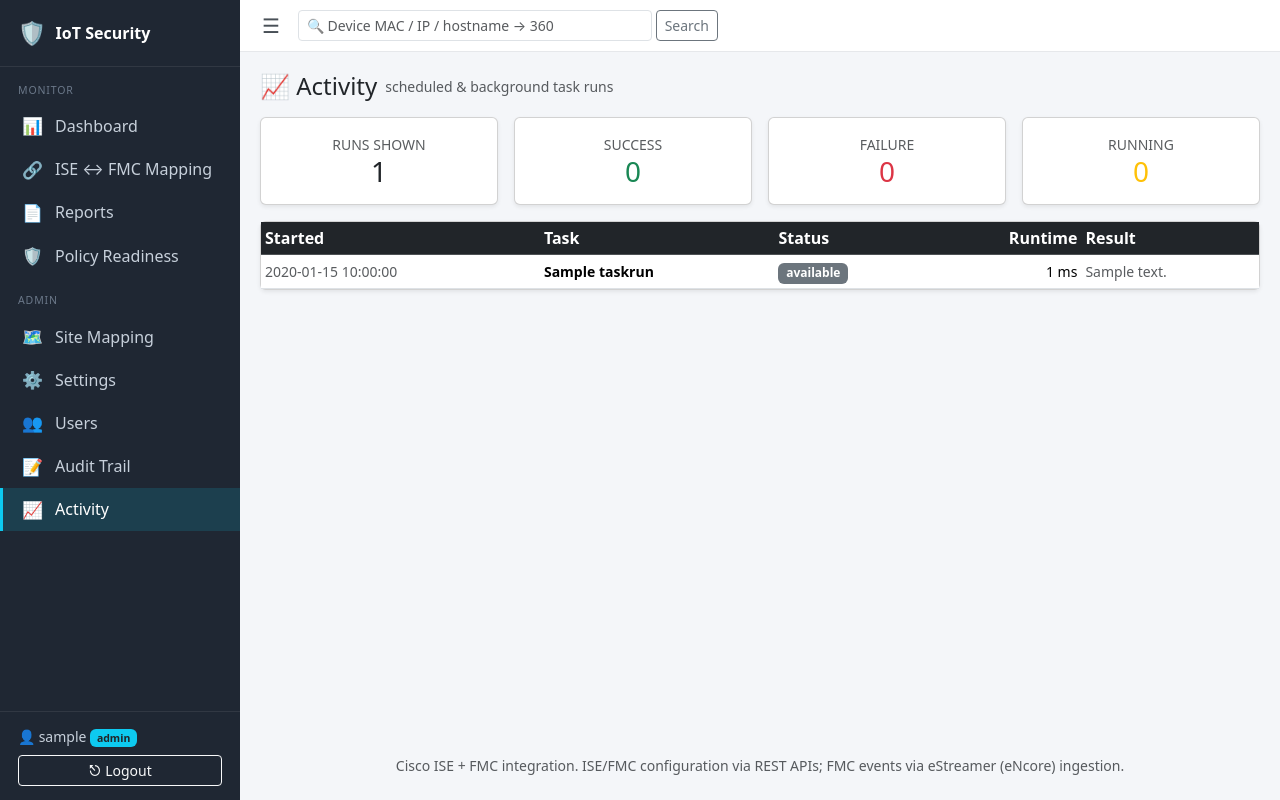
After one commit to vishal4567/FMC_ISE_IOT_DASHBOARD_WEB, a Django app: page /config/activity/ in a window 1280 px wide. The commit adds this page. Run offline with Django 5.2, Linux system fonts and the light colour scheme; a user stored in the database is signed in; tables that the repository leaves empty hold one stand-in row (values such as "Sample post"); parts of the project's set-up code (start-up, migrations or seed data) failed here and were passed over; some libraries are stand-ins or nearby versions.

Commit message:
Add Audit Trail + Activity (scheduler runs) admin dashboards
- AuditLog + TaskRun models (migration 0007)
- audit.log() records config changes; wired into config_users/sites/settings
- tasksignals records every Celery task run (prerun/postrun/failure) to TaskRun,
  registered from config/celery.py; light 2000-row retention
- config_audit (searchable) and config_activity (with success/failure/running
  stats) admin-only views + templates; sidebar Admin links

Co-Authored-By: Claude Opus 4.8 <noreply@anthropic.com>

```diff
--- a/dashboard/models.py
+++ b/dashboard/models.py
@@ -179,3 +179,39 @@ class AppSetting(models.Model):
     @classmethod
     def set(cls, key, value):
         cls.objects.update_or_create(key=key, defaults={"value": str(value)})
+
+
+class AuditLog(models.Model):
+    """Who changed what, when - one row per config mutation (users, site mapping,
+    settings). Shown on the admin Audit Trail page."""
+
+    ts = models.DateTimeField(auto_now_add=True, db_index=True)
+    username = models.CharField(max_length=150, blank=True)
+    action = models.CharField(max_length=64, db_index=True)  # e.g. user.add
+    target = models.CharField(max_length=200, blank=True)
+    detail = models.CharField(max_length=500, blank=True)
+
+    class Meta:
+        ordering = ["-ts"]
+
+    def __str__(self):
+        return f"{self.ts:%Y-%m-%d %H:%M} {self.username} {self.action}"
+
+
+class TaskRun(models.Model):
+    """One scheduled/background task execution (Celery), recorded via task
+    signals. Shown on the admin Activity page."""
+
+    task_id = models.CharField(max_length=64, db_index=True, blank=True)
+    name = models.CharField(max_length=120, db_index=True)
+    status = models.CharField(max_length=16, default="started")  # started/success/failure
+    started = models.DateTimeField(auto_now_add=True, db_index=True)
+    finished = models.DateTimeField(null=True, blank=True)
+    runtime_ms = models.IntegerField(null=True, blank=True)
+    detail = models.CharField(max_length=500, blank=True)
+
+    class Meta:
+        ordering = ["-started"]
+
+    def __str__(self):
+        return f"{self.name} [{self.status}]"
--- a/dashboard/templates/dashboard/base.html
+++ b/dashboard/templates/dashboard/base.html
@@ -97,6 +97,10 @@
         <span class="ico">⚙️</span><span class="label">Settings</span></a>
       <a class="nav-link {% if url == 'config_users' %}active{% endif %}" href="{% url 'dashboard:config_users' %}" title="Users">
         <span class="ico">👥</span><span class="label">Users</span></a>
+      <a class="nav-link {% if url == 'config_audit' %}active{% endif %}" href="{% url 'dashboard:config_audit' %}" title="Audit Trail">
+        <span class="ico">📝</span><span class="label">Audit Trail</span></a>
+      <a class="nav-link {% if url == 'config_activity' %}active{% endif %}" href="{% url 'dashboard:config_activity' %}" title="Activity">
+        <span class="ico">📈</span><span class="label">Activity</span></a>
       {% endif %}
 
       {% if user.is_authenticated %}
--- /dev/null
+++ b/dashboard/templates/dashboard/config_activity.html
@@ -0,0 +1,56 @@
+{% extends "dashboard/base.html" %}
+{% block title %}Activity · Scheduler Runs{% endblock %}
+
+{% block content %}
+<div class="d-flex align-items-center mb-3">
+  <h4 class="mb-0">📈 Activity</h4>
+  <span class="text-muted small ms-2">scheduled &amp; background task runs</span>
+</div>
+
+<div class="row g-3 mb-3">
+  <div class="col-6 col-md-3"><div class="card shadow-sm h-100"><div class="card-body text-center">
+    <div class="text-muted small text-uppercase">Runs shown</div>
+    <div class="h3 mb-0">{{ stats.total }}</div></div></div></div>
+  <div class="col-6 col-md-3"><div class="card shadow-sm h-100"><div class="card-body text-center">
+    <div class="text-muted small text-uppercase">Success</div>
+    <div class="h3 mb-0 text-success">{{ stats.success }}</div></div></div></div>
+  <div class="col-6 col-md-3"><div class="card shadow-sm h-100"><div class="card-body text-center">
+    <div class="text-muted small text-uppercase">Failure</div>
+    <div class="h3 mb-0 text-danger">{{ stats.failure }}</div></div></div></div>
+  <div class="col-6 col-md-3"><div class="card shadow-sm h-100"><div class="card-body text-center">
+    <div class="text-muted small text-uppercase">Running</div>
+    <div class="h3 mb-0 text-warning">{{ stats.running }}</div></div></div></div>
+</div>
+
+<div class="card shadow-sm">
+  <div class="table-responsive">
+    <table class="table table-sm table-hover align-middle mb-0">
+      <thead class="table-dark">
+        <tr><th>Started</th><th>Task</th><th>Status</th><th class="text-end">Runtime</th><th>Result</th></tr>
+      </thead>
+      <tbody>
+        {% for r in rows %}
+        <tr>
+          <td class="small text-muted text-nowrap">{{ r.started|date:"Y-m-d H:i:s" }}</td>
+          <td class="fw-semibold small">{{ r.name }}</td>
+          <td>
+            {% if r.status == "success" %}<span class="badge bg-success">success</span>
+            {% elif r.status == "failure" %}<span class="badge bg-danger">failure</span>
+            {% elif r.finished is None %}<span class="badge bg-warning text-dark">running</span>
+            {% else %}<span class="badge bg-secondary">{{ r.status }}</span>{% endif %}
+          </td>
+          <td class="text-end small text-nowrap">
+            {% if r.runtime_ms is not None %}{{ r.runtime_ms }} ms{% else %}—{% endif %}
+          </td>
+          <td class="small text-muted text-truncate" style="max-width:420px">{{ r.detail }}</td>
+        </tr>
+        {% empty %}
+        <tr><td colspan="5" class="text-center text-muted py-3">
+          No task runs recorded yet. They appear once the Celery worker runs a
+          scheduled task (needs the Redis broker + worker/beat running).</td></tr>
+        {% endfor %}
+      </tbody>
+    </table>
+  </div>
+</div>
+{% endblock %}
--- a/dashboard/urls.py
+++ b/dashboard/urls.py
@@ -20,6 +20,8 @@ urlpatterns = [
     path("config/site-mapping/", views.config_sites, name="config_sites"),
     path("config/settings/", views.config_settings, name="config_settings"),
     path("config/users/", views.config_users, name="config_users"),
+    path("config/audit/", views.config_audit, name="config_audit"),
+    path("config/activity/", views.config_activity, name="config_activity"),
     path("dataset/<slug:key>/", views.dataset_table, name="dataset"),
     path("dataset/<slug:key>.json", views.dataset_json, name="dataset_json"),
     path("dataset/<slug:key>/export.csv", views.dataset_csv, name="dataset_csv"),
--- a/dashboard/views.py
+++ b/dashboard/views.py
@@ -377,6 +377,7 @@ def _stringify(value):
 def config_sites(request):
     """In-app admin config: manage the NAD-hostname -> site mapping (SiteCode).
     Add / edit / delete / enable rows, and test a hostname against the map."""
+    from dashboard import audit
     from dashboard.models import SiteCode
     from dashboard.site_mapping import db_site_matcher
     from integrations.location_map import site_from_hostname
@@ -389,8 +390,12 @@ def config_sites(request):
         if action == "add" and code and site:
             SiteCode.objects.update_or_create(
                 code=code, defaults={"site": site, "active": True})
+            audit.log(request, "site.add", code, site)
         elif action == "delete" and rid:
+            row = SiteCode.objects.filter(id=rid).first()
             SiteCode.objects.filter(id=rid).delete()
+            if row:
+                audit.log(request, "site.delete", row.code, row.site)
         elif action == "toggle" and rid:
             row = SiteCode.objects.filter(id=rid).first()
             if row:
@@ -404,6 +409,7 @@ def config_sites(request):
                 if site:
                     row.site = site
                 row.save(update_fields=["code", "site", "updated_at"])
+                audit.log(request, "site.edit", row.code, row.site)
         return redirect("dashboard:config_sites")
 
     test_host = (request.GET.get("test") or "").strip()
@@ -422,18 +428,23 @@ def config_sites(request):
 def config_settings(request):
     """In-app admin config: operational settings (event retention days). Stored
     in AppSetting so the purge task reads them without a redeploy."""
+    from dashboard import audit
     from dashboard.models import AppSetting, SecurityEvent
 
     keys = {"retention_threat_days": 7, "retention_connection_days": 7}
     if request.method == "POST":
+        changed = []
         for k in keys:
             raw = (request.POST.get(k) or "").strip()
             try:
                 v = int(raw)
                 if 1 <= v <= 3650:
                     AppSetting.set(k, v)
+                    changed.append(f"{k}={v}")
             except ValueError:
                 pass
+        if changed:
+            audit.log(request, "settings.update", "retention", ", ".join(changed))
         return redirect(f"{request.path}?msg=Saved.")
 
     context = {
@@ -452,6 +463,8 @@ def config_users(request):
     from django.contrib.auth import get_user_model
     from django.contrib.auth.password_validation import validate_password
     from django.core.exceptions import ValidationError
+
+    from dashboard import audit
 
     User = get_user_model()
 
@@ -482,6 +495,8 @@ def config_users(request):
             u = User(username=username, is_staff=make_admin, is_active=True)
             u.set_password(password)
             u.save()
+            audit.log(request, "user.add", username,
+                      "admin" if make_admin else "viewer")
             return redir(msg=f"Created {'admin' if make_admin else 'viewer'} '{username}'.")
 
         if not target:
@@ -494,6 +509,7 @@ def config_users(request):
                 return redir(err="Cannot delete the last admin.")
             name = target.username
             target.delete()
+            audit.log(request, "user.delete", name)
             return redir(msg=f"Deleted '{name}'.")
 
         if action == "role":
@@ -504,6 +520,8 @@ def config_users(request):
                 return redir(err="Cannot demote the last admin.")
             target.is_staff = make_admin
             target.save(update_fields=["is_staff"])
+            audit.log(request, "user.role", target.username,
+                      "admin" if make_admin else "viewer")
             return redir(msg=f"{target.username} is now {'admin' if make_admin else 'viewer'}.")
 
         if action == "reset":
@@ -514,6 +532,7 @@ def config_users(request):
                 return redir(err="Password: " + " ".join(e.messages))
             target.set_password(password)
             target.save(update_fields=["password"])
+            audit.log(request, "user.reset_password", target.username)
             return redir(msg=f"Password reset for '{target.username}'.")
 
         if action == "toggle_active":
@@ -521,6 +540,8 @@ def config_users(request):
                 return redir(err="You cannot deactivate your own account.")
             target.is_active = not target.is_active
             target.save(update_fields=["is_active"])
+            audit.log(request, "user.toggle_active", target.username,
+                      "active" if target.is_active else "disabled")
             return redir(msg=f"{target.username} {'activated' if target.is_active else 'deactivated'}.")
 
         return redir(err="Unknown action.")
@@ -531,3 +552,36 @@ def config_users(request):
         "users": User.objects.order_by("-is_staff", "username"),
     }
     return render(request, "dashboard/config_users.html", context)
+
+
+@admin_required
+def config_audit(request):
+    """Admin-only audit trail of configuration changes."""
+    from dashboard.models import AuditLog
+
+    q = (request.GET.get("q") or "").strip()
+    rows = AuditLog.objects.all()
+    if q:
+        from django.db.models import Q
+        rows = rows.filter(Q(username__icontains=q) | Q(action__icontains=q)
+                           | Q(target__icontains=q) | Q(detail__icontains=q))
+    return render(request, "dashboard/config_audit.html",
+                  {"rows": rows[:400], "q": q})
+
+
+@admin_required
+def config_activity(request):
+    """Admin-only activity log of scheduled/background task runs."""
+    from dashboard.models import TaskRun
+
+    rows = TaskRun.objects.all()[:300]
+    # quick stats over the recent window shown
+    recent = list(rows)
+    stats = {
+        "total": len(recent),
+        "success": sum(1 for r in recent if r.status == "success"),
+        "failure": sum(1 for r in recent if r.status == "failure"),
+        "running": sum(1 for r in recent if r.finished is None),
+    }
+    return render(request, "dashboard/config_activity.html",
+                  {"rows": recent, "stats": stats})
```
Also changed, not shown: config/celery.py (+7 -0 lines), dashboard/audit.py (added, +11 -0 lines), dashboard/tasksignals.py (added, +63 -0 lines), dashboard/templates/dashboard/config_audit.html (added, +42 -0 lines), dashboard/migrations/0007_auditlog_taskrun.py (added).
